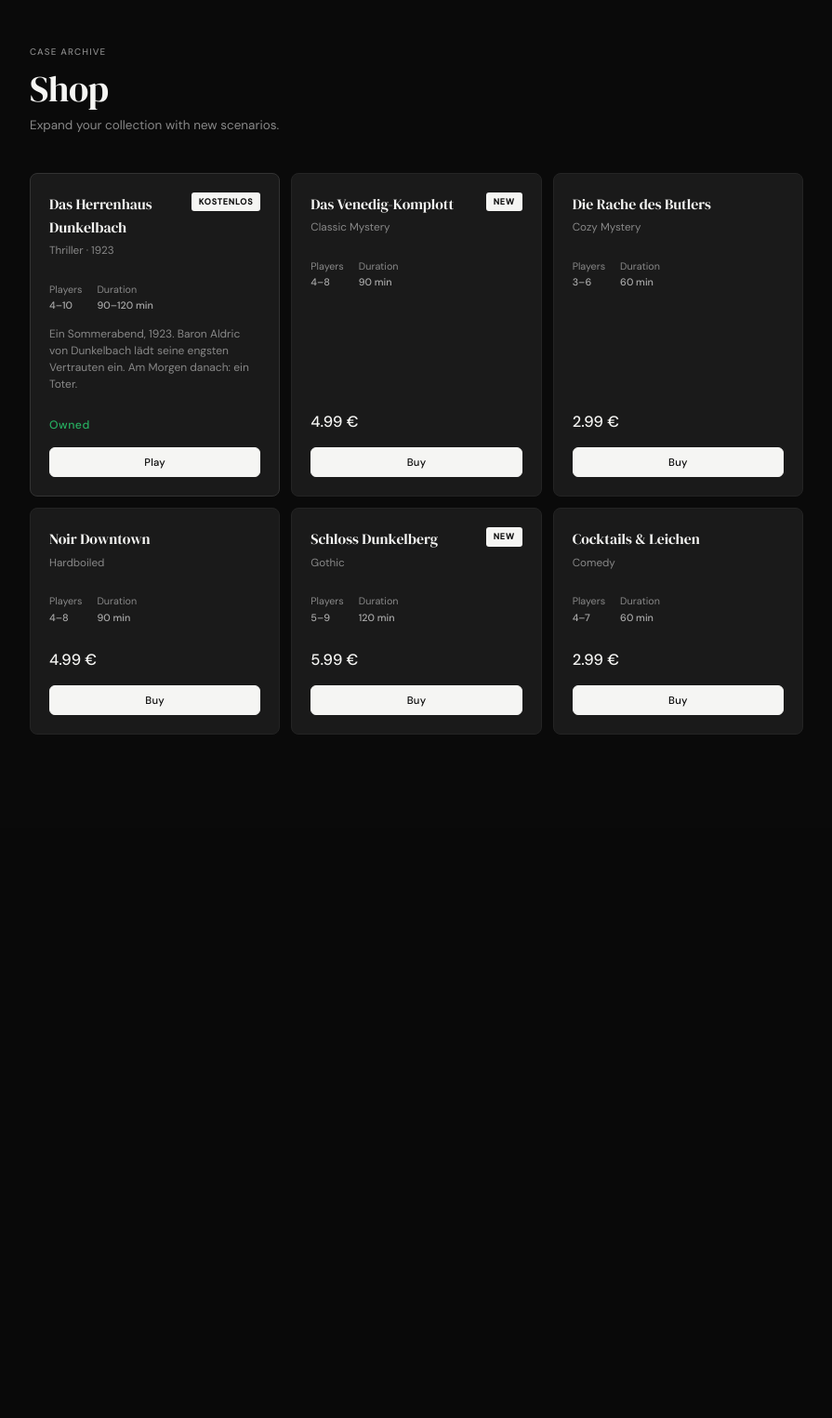
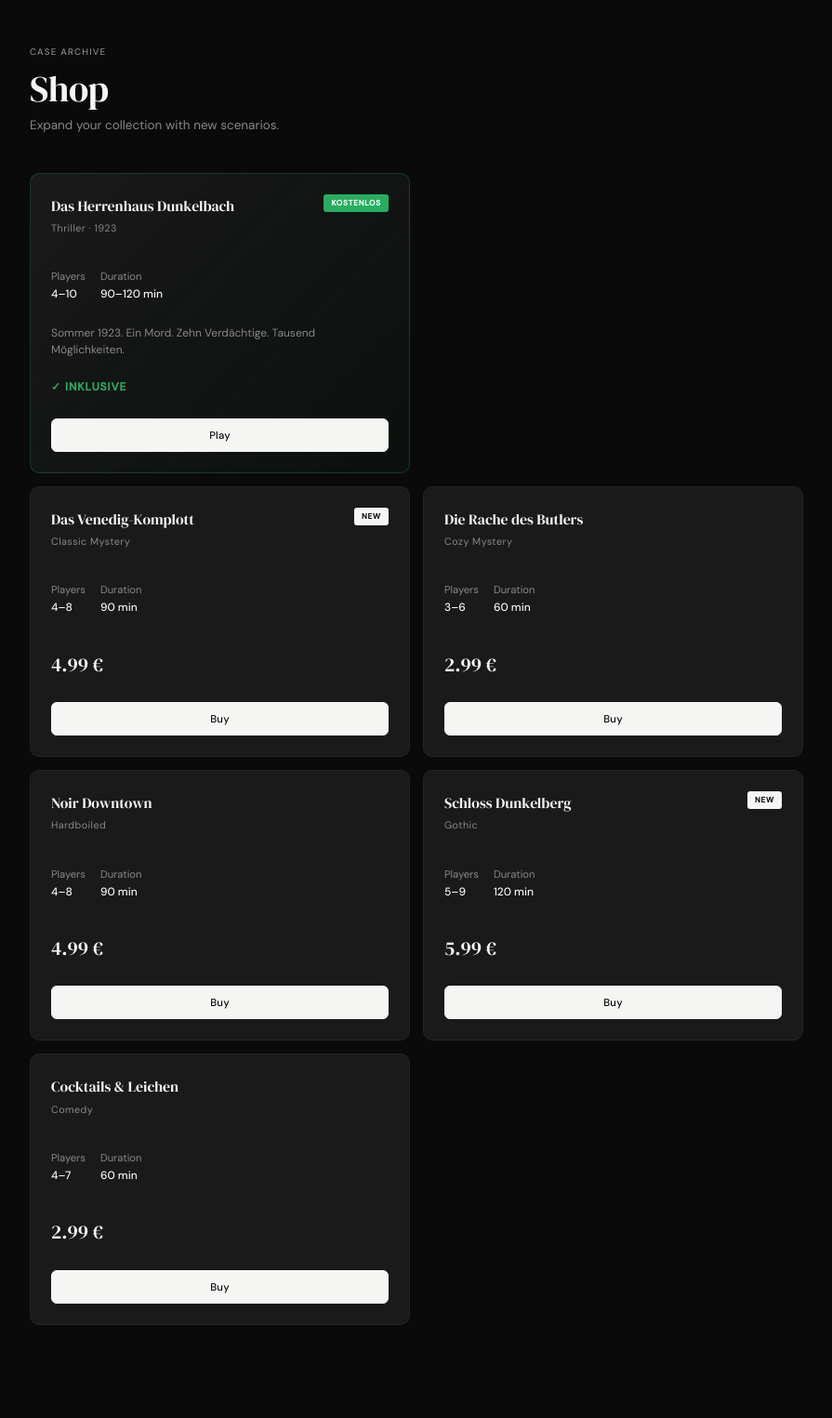
Before and after one commit to dorfwirthfrancesco-code/krimi-dinner, a Flask app: page /shop in a window 1280 px wide. Shown: the part 56-1581 px from the top of the page at 93% size, without its empty margins (192-1087 px from the left). Before the commit the page ends 846 px from the top, so only its background shows below. Run offline with Flask 3, Linux system fonts and the light colour scheme; the visitor is signed in with stand-in values (Sample User, id 1); data that the repository does not hold is empty; some libraries are stand-ins or nearby versions.

Commit message:
Add files via upload

```diff
--- a/app.py
+++ b/app.py
@@ -4,8 +4,80 @@ from translations import get_t, SUPPORTED_LANGS
 from game_engine import (assign_roles, get_role_card, get_initial_clues,
                          check_win_conditions, get_ending_text,
                          get_tasks_for_trigger, get_atmosphere_message)
-import os, random, string, json
+import os, random, string, json, hmac, hashlib
 import urllib.request, urllib.error
+
+# ── Lemon Squeezy Config ─────────────────────────────────────────────────────
+LS_API_KEY      = os.environ.get('LEMONSQUEEZY_API_KEY', '')
+LS_STORE_ID     = os.environ.get('LEMONSQUEEZY_STORE_ID', '339836')
+LS_WEBHOOK_SECRET = os.environ.get('LEMONSQUEEZY_WEBHOOK_SECRET', '')
+
+# Variant IDs for each scenario (set after creating products in LS dashboard)
+LS_VARIANTS = {
+    'venedig':   os.environ.get('LS_VARIANT_VENEDIG', ''),
+    'butler':    os.environ.get('LS_VARIANT_BUTLER', ''),
+    'noir':      os.environ.get('LS_VARIANT_NOIR', ''),
+    'dunkelberg': os.environ.get('LS_VARIANT_DUNKELBERG', ''),
+    'cocktails': os.environ.get('LS_VARIANT_COCKTAILS', ''),
+}
+
+def ls_headers():
+    return {
+        'Authorization': f'Bearer {LS_API_KEY}',
+        'Accept': 'application/vnd.api+json',
+        'Content-Type': 'application/vnd.api+json',
+    }
+
+def ls_create_checkout(variant_id, user_email, user_id, scenario):
+    """Create a Lemon Squeezy checkout URL."""
+    if not LS_API_KEY or not variant_id:
+        return None
+    payload = json.dumps({
+        'data': {
+            'type': 'checkouts',
+            'attributes': {
+                'checkout_data': {
+                    'email': user_email,
+                    'custom': {'user_id': user_id, 'scenario': scenario},
+                },
+                'checkout_options': {
+                    'embed': False,
+                    'media': False,
+                    'button_color': '#f5f5f3',
+                },
+                'product_options': {
+                    'redirect_url': f'https://web-production-ad99.up.railway.app/shop/success?scenario={scenario}',
+                    'receipt_button_text': 'Zurück zum Shop',
+                    'receipt_link_url': 'https://web-production-ad99.up.railway.app/shop',
+                },
+                'expires_at': None,
+            },
+            'relationships': {
+                'store': {'data': {'type': 'stores', 'id': str(LS_STORE_ID)}},
+                'variant': {'data': {'type': 'variants', 'id': str(variant_id)}},
+            },
+        }
+    }).encode()
+    req = urllib.request.Request(
+        'https://api.lemonsqueezy.com/v1/checkouts',
+        data=payload, headers=ls_headers(), method='POST'
+    )
+    try:
+        with urllib.request.urlopen(req, timeout=10) as r:
+            data = json.loads(r.read())
+            return data['data']['attributes']['url']
+    except Exception as e:
+        print(f'LS checkout error: {e}')
+        return None
+
+def ls_verify_webhook(payload_bytes, signature):
+    """Verify Lemon Squeezy webhook signature."""
+    if not LS_WEBHOOK_SECRET:
+        return True  # skip in dev
+    expected = hmac.new(
+        LS_WEBHOOK_SECRET.encode(), payload_bytes, hashlib.sha256
+    ).hexdigest()
+    return hmac.compare_digest(expected, signature or '')
 
 def load_env():
     path = os.path.join(os.path.dirname(__file__), '.env')
@@ -320,17 +392,107 @@ def home():
 @app.route('/shop')
 @login_required
 def shop():
+    t        = get_t(session.get('lang', 'en'))
+    uid      = session.get('user_id')
+    token    = session.get('access_token')
+
+    # Get user's purchases
+    owned = {'dunkelbach'}  # always free
+    if SB_OK and uid != 'demo':
+        rows = sb_get('purchases', f'user_id=eq.{uid}&select=scenario', token) or []
+        for r in rows:
+            owned.add(r['scenario'])
+
+    items = [
+        {'id': 'venedig',    'name': 'Das Venedig-Komplott',  'genre': t['genre_classic'],    'players': '4–8',  'duration': '90 min',  'price': '4.99', 'tag': 'New'},
+        {'id': 'butler',     'name': 'Die Rache des Butlers', 'genre': t['genre_cozy'],       'players': '3–6',  'duration': '60 min',  'price': '2.99', 'tag': ''},
+        {'id': 'noir',       'name': 'Noir Downtown',         'genre': t['genre_hardboiled'], 'players': '4–8',  'duration': '90 min',  'price': '4.99', 'tag': ''},
+        {'id': 'dunkelberg', 'name': 'Schloss Dunkelberg',    'genre': t['genre_gothic'],     'players': '5–9',  'duration': '120 min', 'price': '5.99', 'tag': 'New'},
+        {'id': 'cocktails',  'name': 'Cocktails & Leichen',   'genre': t['genre_comedy'],     'players': '4–7',  'duration': '60 min',  'price': '2.99', 'tag': ''},
+    ]
+    for item in items:
+        item['owned'] = item['id'] in owned
+
+    return render_template('shop.html', t=t, items=items)
+
+@app.route('/shop/buy/<scenario_id>')
+@login_required
+def shop_buy(scenario_id):
+    """Create Lemon Squeezy checkout and redirect."""
+    uid   = session.get('user_id')
+    token = session.get('access_token')
+
+    # Get user email
+    profile = get_profile(uid, token) or {}
+    email = profile.get('email', '')
+    if not email and SB_OK:
+        # Try from auth
+        try:
+            r = sb_get_auth_user(token)
+            email = r.get('email', '')
+        except:
+            pass
+
+    variant_id = LS_VARIANTS.get(scenario_id)
+    if not variant_id:
+        # No product set up yet — show coming soon
+        return render_template('shop_coming_soon.html', t=get_t(session.get('lang','en')))
+
+    url = ls_create_checkout(variant_id, email, uid, scenario_id)
+    if url:
+        return redirect(url)
+    return redirect(url_for('shop'))
+
+@app.route('/shop/success')
+@login_required
+def shop_success():
+    scenario = request.args.get('scenario', '')
     t = get_t(session.get('lang', 'en'))
-    items = [
-        {'name': 'Das Venedig-Komplott',   'genre': t['genre_classic'],    'players': '4–8',  'duration': '90 min',  'price': '4.99', 'owned': False, 'tag': 'New'},
-        {'name': 'Die Rache des Butlers',  'genre': t['genre_cozy'],       'players': '3–6',  'duration': '60 min',  'price': '2.99', 'owned': False, 'tag': ''},
-        {'name': 'Noir Downtown',          'genre': t['genre_hardboiled'], 'players': '4–8',  'duration': '90 min',  'price': '4.99', 'owned': False, 'tag': ''},
-        {'name': 'Schloss Dunkelberg',     'genre': t['genre_gothic'],     'players': '5–9',  'duration': '120 min', 'price': '5.99', 'owned': False, 'tag': 'New'},
-        {'name': 'Cocktails & Leichen',    'genre': t['genre_comedy'],     'players': '4–7',  'duration': '60 min',  'price': '2.99', 'owned': False, 'tag': ''},
-    ]
-    return render_template('shop.html', items=items)
+    return render_template('shop_success.html', t=t, scenario=scenario)
 
-# ── Profile ───────────────────────────────────────────────────────────────────
+@app.route('/lemon/webhook', methods=['POST'])
+def lemon_webhook():
+    """Handle Lemon Squeezy webhook — record purchase in DB."""
+    payload = request.get_data()
+    sig     = request.headers.get('X-Signature', '')
+
+    if not ls_verify_webhook(payload, sig):
+        return jsonify({'error': 'invalid signature'}), 401
+
+    try:
+        data  = json.loads(payload)
+        event = request.headers.get('X-Event-Name', '')
+
+        if event == 'order_created':
+            attrs    = data.get('data', {}).get('attributes', {})
+            custom   = attrs.get('custom_data', {}) or {}
+            user_id  = custom.get('user_id')
+            scenario = custom.get('scenario')
+            order_id = str(data.get('data', {}).get('id', ''))
+            variant_id = str(attrs.get('first_order_item', {}).get('variant_id', ''))
+            amount   = attrs.get('total', 0)
+            currency = attrs.get('currency', 'EUR')
+            status   = attrs.get('status', '')
+
+            if user_id and scenario and status in ('paid', 'complete'):
+                # Check not already recorded
+                existing = sb_get('purchases', f'user_id=eq.{user_id}&scenario=eq.{scenario}&select=id', None)
+                if not existing:
+                    sb_post('purchases', {
+                        'user_id':          user_id,
+                        'scenario':         scenario,
+                        'lemon_order_id':   order_id,
+                        'lemon_variant_id': variant_id,
+                        'amount_cents':     amount,
+                        'currency':         currency,
+                        'status':           'paid',
+                    }, None)
+    except Exception as e:
+        print(f'Webhook error: {e}')
+
+    return jsonify({'ok': True}), 200
+
+
 @app.route('/profile', methods=['GET', 'POST'])
 @login_required
 def profile():
--- a/templates/shop.html
+++ b/templates/shop.html
@@ -1,48 +1,74 @@
 {% extends "base.html" %}
 {% block title %}{{ t.shop_title }} – Krimi Dinner{% endblock %}
+{% block head %}
+<style>
+  .shop-grid { display:grid; grid-template-columns:repeat(auto-fill,minmax(280px,1fr)); gap:14px; }
+  .shop-item { background:var(--grey-1); border:1px solid var(--grey-2); border-radius:10px; padding:22px; display:flex; flex-direction:column; gap:10px; transition:border-color .2s; }
+  .shop-item:hover { border-color:var(--grey-3); }
+  .shop-item.owned { border-color:rgba(39,174,96,.3); }
+  .shop-item-top { display:flex; justify-content:space-between; align-items:flex-start; }
+  .shop-item-name { font-family:'DM Serif Display',serif; font-size:1.05rem; color:var(--white); }
+  .shop-item-genre { font-size:.72rem; color:var(--grey-5); margin-top:3px; letter-spacing:.04em; }
+  .shop-item-meta { display:flex; gap:16px; }
+  .shop-meta-item { font-size:.75rem; color:var(--grey-5); }
+  .shop-meta-item strong { display:block; color:var(--white); font-size:.8rem; margin-top:1px; }
+  .shop-price { font-family:'DM Serif Display',serif; font-size:1.4rem; color:var(--white); }
+  .shop-price.owned-label { font-family:'DM Sans',sans-serif; font-size:.8rem; font-weight:600; color:#27ae60; letter-spacing:.08em; text-transform:uppercase; }
+  .tag { font-size:.55rem; font-weight:700; letter-spacing:.1em; text-transform:uppercase; padding:3px 8px; border-radius:3px; }
+  .tag-white { background:var(--white); color:var(--black); }
+  .tag-green { background:#27ae60; color:#fff; }
+  .free-item { border-color:rgba(39,174,96,.25); background:linear-gradient(135deg,var(--grey-1),rgba(39,174,96,.04)); }
+</style>
+{% endblock %}
 {% block content %}
 <div class="page-header fade-up">
   <div class="eyebrow">{{ t.shop_eyebrow }}</div>
   <h1>{{ t.shop_title }}</h1>
   <p>{{ t.shop_sub }}</p>
 </div>
-<div class="shop-grid">
 
-  <!-- Das Herrenhaus Dunkelbach — kostenlos, spielbar -->
-  <div class="shop-item fade-up" style="animation-delay:0s; border-color:var(--grey-3);">
+<!-- Free scenario first -->
+<div class="shop-grid" style="margin-bottom:14px;">
+  <div class="shop-item free-item fade-up">
     <div class="shop-item-top">
       <div>
         <div class="shop-item-name">Das Herrenhaus Dunkelbach</div>
         <div class="shop-item-genre">Thriller · 1923</div>
       </div>
-      <span class="tag tag-white">Kostenlos</span>
+      <span class="tag tag-green">Kostenlos</span>
     </div>
     <div class="shop-item-meta">
       <div class="shop-meta-item">{{ t.shop_players }}<strong>4–10</strong></div>
       <div class="shop-meta-item">{{ t.shop_duration }}<strong>90–120 min</strong></div>
     </div>
-    <div style="font-size:.8rem;color:var(--grey-5);margin-bottom:14px;line-height:1.5;">
-      Ein Sommerabend, 1923. Baron Aldric von Dunkelbach lädt seine engsten Vertrauten ein. Am Morgen danach: ein Toter.
-    </div>
-    <div class="shop-price shop-price-owned">{{ t.shop_owned }}</div>
-    <button class="btn btn-primary btn-sm btn-full" onclick="window.location='/create-game'">{{ t.shop_play }}</button>
+    <div style="font-size:.8rem;color:var(--grey-5);line-height:1.5;">Sommer 1923. Ein Mord. Zehn Verdächtige. Tausend Möglichkeiten.</div>
+    <div class="shop-price owned-label">✓ Inklusive</div>
+    <a href="/create-game" class="btn btn-primary btn-sm">{{ t.shop_play }}</a>
   </div>
+</div>
 
+<!-- Paid scenarios -->
+<div class="shop-grid">
   {% for item in items %}
-  <div class="shop-item fade-up" style="animation-delay:{{ (loop.index) * 0.07 }}s">
+  <div class="shop-item {% if item.owned %}owned{% endif %} fade-up">
     <div class="shop-item-top">
       <div>
         <div class="shop-item-name">{{ item.name }}</div>
         <div class="shop-item-genre">{{ item.genre }}</div>
       </div>
-      {% if item.tag %}<span class="tag {% if item.tag=='New' or item.tag=='Neu' %}tag-white{% endif %}">{{ item.tag }}</span>{% endif %}
+      {% if item.tag %}<span class="tag tag-white">{{ item.tag }}</span>{% endif %}
     </div>
     <div class="shop-item-meta">
       <div class="shop-meta-item">{{ t.shop_players }}<strong>{{ item.players }}</strong></div>
       <div class="shop-meta-item">{{ t.shop_duration }}<strong>{{ item.duration }}</strong></div>
     </div>
-    <div class="shop-price">{{ item.price }} €</div>
-    <button class="btn btn-primary btn-sm btn-full">{{ t.shop_buy }}</button>
+    {% if item.owned %}
+      <div class="shop-price owned-label">✓ {{ t.shop_owned }}</div>
+      <a href="/create-game" class="btn btn-primary btn-sm">{{ t.shop_play }}</a>
+    {% else %}
+      <div class="shop-price">{{ item.price }} €</div>
+      <a href="/shop/buy/{{ item.id }}" class="btn btn-primary btn-sm">{{ t.shop_buy }}</a>
+    {% endif %}
   </div>
   {% endfor %}
 </div>
```
Also changed, not shown: templates/shop_coming_soon.html (added, +10 -0 lines), templates/shop_success.html (added, +13 -0 lines).
